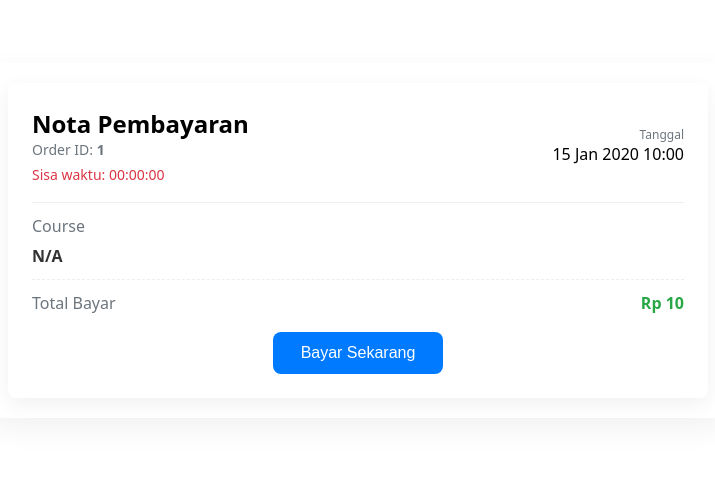
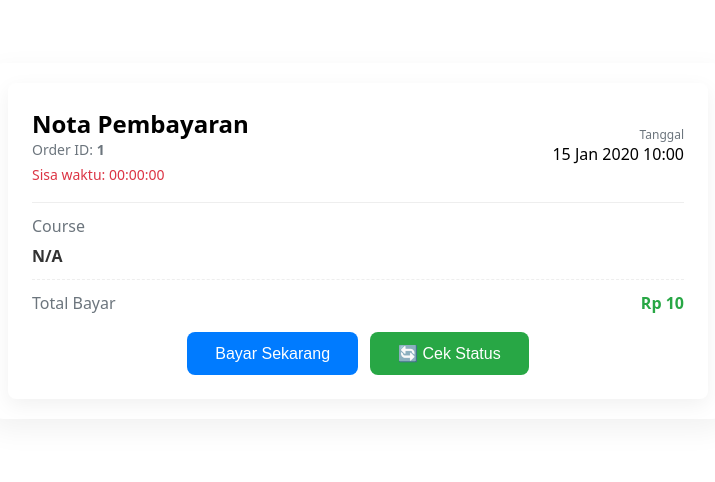
Before and after one commit to faaiqa01/course-online-nm-rbd, a Flask app: page /payment/invoice/1 in a window 1280 px wide. Shown: the part 83-565 px from the top of the page, without its empty margins (282-997 px from the left). Run offline with Flask 3, Linux system fonts and the light colour scheme; a user stored in the database is signed in; tables that the repository leaves empty hold one stand-in row (values such as "Sample post"); some libraries are stand-ins or nearby versions.

Commit message:
tombol refresh payment

```diff
--- a/templates/payment/invoice.html
+++ b/templates/payment/invoice.html
@@ -31,7 +31,8 @@
                 {% endfor %}
             </ul>
             {% else %}
-                    {# Try to show titles saved in payment_data if available. Avoid using unsupported try/except tags in Jinja. #}
+            {# Try to show titles saved in payment_data if available. Avoid using unsupported try/except tags in Jinja.
+            #}
             {% set raw = payment.payment_data %}
             {% if raw is mapping and raw.get('course_titles') %}
             <ul style="margin:0 0 12px 18px; padding:0; color:#333;">
@@ -45,19 +46,30 @@
             {% endif %}
             {% else %}
             <div style="margin-bottom:8px; color:#6c757d;">Course</div>
-                <div style="color:#333; margin-bottom:12px;"><strong>{{ payment.course.title if payment.course else 'N/A' }}</strong></div>
+            <div style="color:#333; margin-bottom:12px;"><strong>{{ payment.course.title if payment.course else 'N/A'
+                    }}</strong></div>
             {% endif %}
 
-            <div style="display:flex; justify-content:space-between; align-items:center; border-top:1px dashed #eee; padding-top:12px;">
+            <div
+                style="display:flex; justify-content:space-between; align-items:center; border-top:1px dashed #eee; padding-top:12px;">
                 <div style="color:#6c757d;">Total Bayar</div>
                 <div style="color:#28a745; font-weight:700;">Rp {{ "{:,.0f}".format(payment.gross_amount) }}</div>
             </div>
 
             <div style="margin-top:18px; text-align:center;">
                 {% if payment.transaction_status == 'pending' %}
-                    <button id="pay-now" type="button" style="background:#007bff;color:white;border:none;padding:12px 28px;border-radius:8px;font-size:16px;">Bayar Sekarang</button>
+                <div style="display: flex; gap: 12px; justify-content: center; flex-wrap: wrap;">
+                    <button id="pay-now" type="button"
+                        style="background:#007bff;color:white;border:none;padding:12px 28px;border-radius:8px;font-size:16px;cursor:pointer;">Bayar
+                        Sekarang</button>
+                    <button id="check-status" type="button"
+                        style="background:#28a745;color:white;border:none;padding:12px 28px;border-radius:8px;font-size:16px;cursor:pointer;">🔄
+                        Cek Status</button>
+                </div>
                 {% else %}
-                    <a href="{{ url_for('payment.payment_success') }}?order_id={{ payment.order_id }}" class="btn" style="background:#17a2b8;color:white;padding:10px 20px;border-radius:6px;text-decoration:none;">Lihat Nota Selesai</a>
+                <a href="{{ url_for('payment.payment_success') }}?order_id={{ payment.order_id }}" class="btn"
+                    style="background:#17a2b8;color:white;padding:10px 20px;border-radius:6px;text-decoration:none;">Lihat
+                    Nota Selesai</a>
                 {% endif %}
             </div>
         </div>
@@ -67,7 +79,7 @@
 {% if payment.transaction_status == 'pending' %}
 <script src="https://app.sandbox.midtrans.com/snap/snap.js" data-client-key="{{ midtrans_client_key }}"></script>
 <script>
-document.getElementById('pay-now').addEventListener('click', function(){
+    document.getElementById('pay-now').addEventListener('click', function () {
         const btn = this;
         const originalText = btn.innerText || 'Bayar Sekarang';
         btn.disabled = true;
@@ -80,16 +92,16 @@ document.getElementById('pay-now').addEventListener('click', function(){
                     // Do NOT update the displayed countdown here — keep the original invoice expiry running.
                     // The retry creates a separate transaction; we keep showing the original payment's remaining time.
                     window.snap.pay(data.snap_token, {
-                onSuccess: function(result){ window.location.href = '/payment/success?order_id=' + data.order_id; },
-                onPending: function(result){ window.location.href = '/payment/history'; },
-                onError: function(result){
+                        onSuccess: function (result) { window.location.href = '/payment/success?order_id=' + data.order_id; },
+                        onPending: function (result) { window.location.href = '/payment/history'; },
+                        onError: function (result) {
                             // re-enable button in case of immediate error
                             btn.disabled = false;
                             btn.innerText = originalText;
                             alert('Pembayaran gagal.');
                             window.location.href = '/cart';
                         },
-                onClose: function(){
+                        onClose: function () {
                             // User closed popup — mark payment as failed on server and restore button
                             fetch('/payment/mark-failed/{{ payment.order_id }}', { method: 'POST', headers: { 'Content-Type': 'application/json' } })
                                 .then(r => r.json()).then(res => {
@@ -109,12 +121,50 @@ document.getElementById('pay-now').addEventListener('click', function(){
                     btn.disabled = false;
                     btn.innerText = originalText;
                 }
-    }).catch(function(err){
+            }).catch(function (err) {
                 alert('Error: ' + err);
                 btn.disabled = false;
                 btn.innerText = originalText;
             });
     });
+
+    // Add event listener for check status button
+    document.getElementById('check-status').addEventListener('click', function () {
+        if (!confirm('Periksa status pembayaran sekarang dari Midtrans?')) return;
+
+        const btn = this;
+        const originalText = btn.innerText || '🔄 Cek Status';
+        btn.disabled = true;
+        btn.innerHTML = '⏳ Checking...';
+
+        fetch('/payment/check-status/{{ payment.order_id }}', {
+            method: 'POST',
+            headers: { 'Content-Type': 'application/json' }
+        })
+            .then(response => response.json())
+            .then(data => {
+                if (data.success) {
+                    alert(data.message || 'Status berhasil diperbarui!');
+                    if (data.status === 'settlement') {
+                        // Redirect to success page if payment is settled
+                        window.location.href = '/payment/success?order_id={{ payment.order_id }}';
+                    } else {
+                        // Reload page to show updated status
+                        window.location.reload();
+                    }
+                } else {
+                    alert('Gagal: ' + (data.message || 'Tidak dapat mengecek status'));
+                    btn.disabled = false;
+                    btn.innerHTML = originalText;
+                }
+            })
+            .catch(error => {
+                alert('Error: ' + error);
+                btn.disabled = false;
+                btn.innerHTML = originalText;
+            });
+    });
+
 
     // Countdown helper
     function startCountdown(expiryIso) {
@@ -129,12 +179,12 @@ function startCountdown(expiryIso) {
             function update() {
                 const now = Date.now();
                 let diff = Math.max(0, end - now);
-            const hrs = Math.floor(diff / (1000*60*60));
-            diff -= hrs * (1000*60*60);
-            const mins = Math.floor(diff / (1000*60));
-            diff -= mins * (1000*60);
+                const hrs = Math.floor(diff / (1000 * 60 * 60));
+                diff -= hrs * (1000 * 60 * 60);
+                const mins = Math.floor(diff / (1000 * 60));
+                diff -= mins * (1000 * 60);
                 const secs = Math.floor(diff / 1000);
-            el.innerText = String(hrs).padStart(2,'0') + ':' + String(mins).padStart(2,'0') + ':' + String(secs).padStart(2,'0');
+                el.innerText = String(hrs).padStart(2, '0') + ':' + String(mins).padStart(2, '0') + ':' + String(secs).padStart(2, '0');
                 if (end <= Date.now()) {
                     clearInterval(timerInterval);
                 }
@@ -145,7 +195,7 @@ function startCountdown(expiryIso) {
     }
 
     // init countdown from server-rendered expiry if present
-document.addEventListener('DOMContentLoaded', function(){
+    document.addEventListener('DOMContentLoaded', function () {
         const initialExpiry = "{{ expiry_iso or '' }}";
         if (initialExpiry) startCountdown(initialExpiry);
     });
--- a/templates/payment/payment_history.html
+++ b/templates/payment/payment_history.html
@@ -94,6 +94,11 @@
                     <td style="padding: 15px; text-align: center;">
                         {% if payment.transaction_status in ['pending', 'expire'] %}
                         <div style="display: flex; gap: 8px; justify-content: center; flex-wrap: nowrap;">
+                            <button onclick="checkStatus('{{ payment.order_id }}')"
+                                style="background: #28a745; color: white; border: none; padding: 8px 14px; border-radius: 6px; cursor: pointer; font-size: 12px; font-weight: bold; transition: all 0.2s; white-space: nowrap;"
+                                title="Refresh status pembayaran dari Midtrans">
+                                🔄 Cek Status
+                            </button>
                             <a href="{{ url_for('payment.payment_invoice', order_id=payment.order_id) }}"
                                 target="_blank" rel="noopener"
                                 style="background: #17a2b8; color: white; text-decoration: none; padding: 8px 14px; border-radius: 6px; font-size: 12px; font-weight: bold; display: inline-block; white-space: nowrap;">
```
Lines whose indentation alone changed are shown as unchanged.
